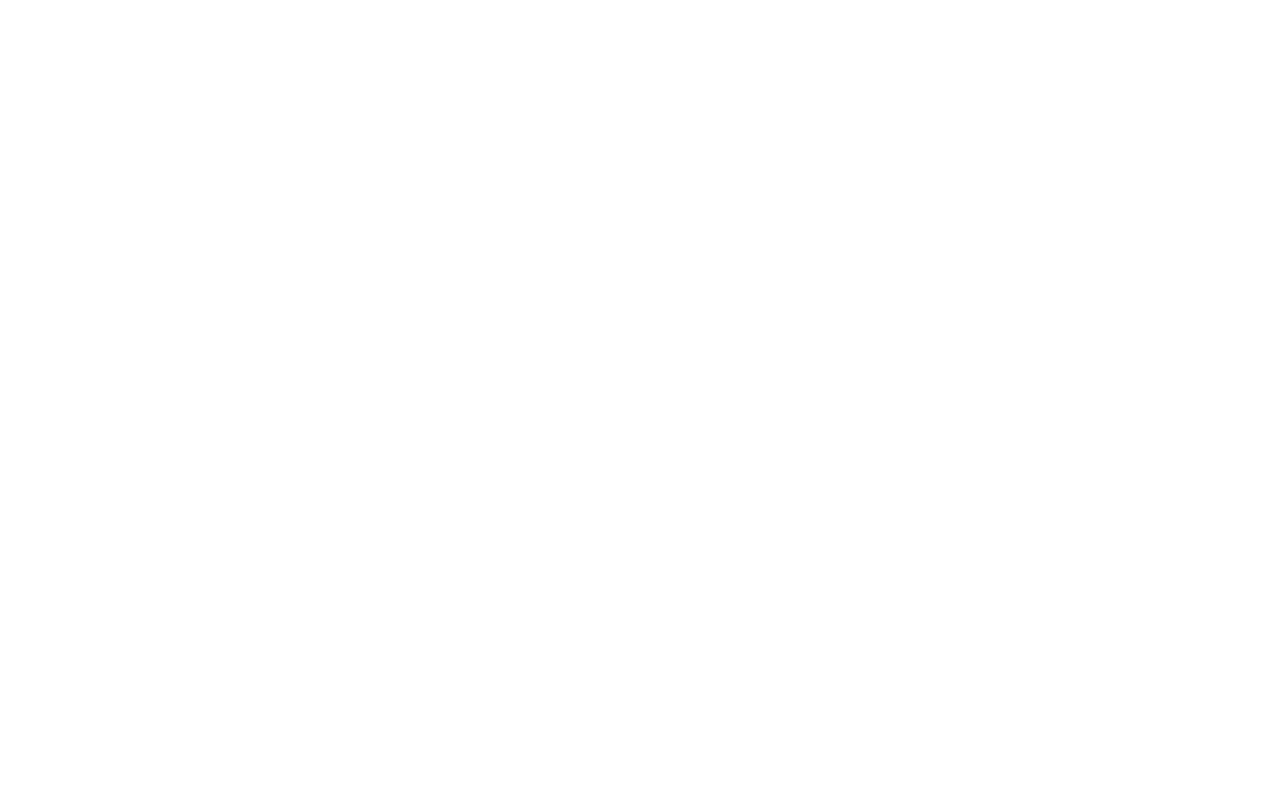
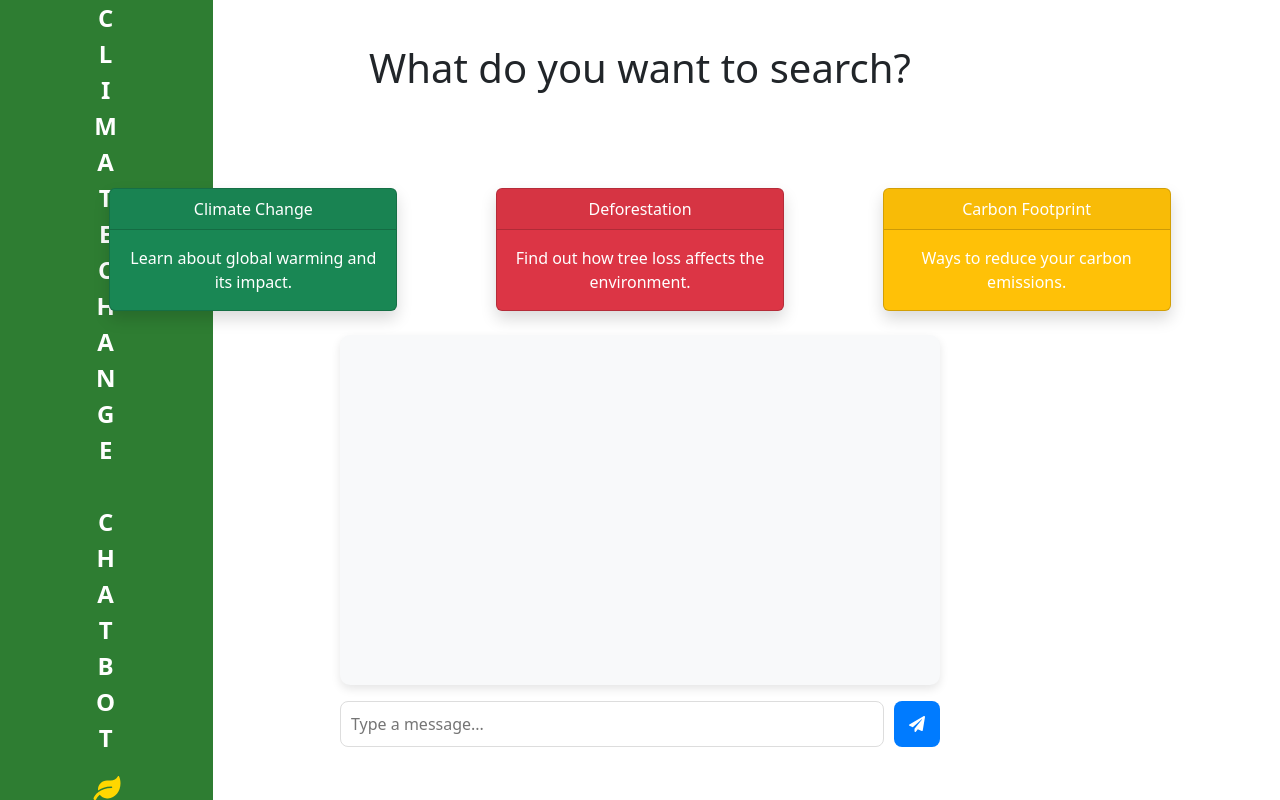
Before and after one commit to ShahxHussain/Climate-ActionHub-and-Assistance, a React (Create React App) app: page /climateassistant in a window 1280 px wide. Before the commit this address had no page. Built offline with nearby package versions, Linux system fonts and the light colour scheme.

Commit message:
climate assitant component added

```diff
--- a/package.json
+++ b/package.json
@@ -11,6 +11,7 @@
     "react": "^19.0.0",
     "react-bootstrap": "^2.10.9",
     "react-dom": "^19.0.0",
+    "react-icons": "^5.5.0",
     "react-router-dom": "^7.2.0",
     "react-scripts": "5.0.1",
     "web-vitals": "^2.1.4"
--- a/src/App.js
+++ b/src/App.js
@@ -3,6 +3,7 @@
 import {Routes, Route } from 'react-router-dom';
 import 'bootstrap/dist/css/bootstrap.min.css';
 import 'bootstrap/dist/css/bootstrap.css';
+import {Chatboty} from './ClimateAssitant/Chatbot';
 function App() {
   return (
     <>
@@ -10,6 +11,8 @@
   <Routes>
   <Route path='/' element={<LandingPage/>}></Route>
     <Route path='/selectoptions' element={<CardsPage/>}></Route>
+    <Route path='/climateassistant' element={<Chatboty/>}></Route>
+
   </Routes>
     </>
   );
--- a/src/Assets/CSS/CardsPage.css
+++ b/src/Assets/CSS/CardsPage.css
@@ -7,7 +7,10 @@
     overflow: hidden;
     transition: transform 0.3s ease-in-out, box-shadow 0.3s;
     animation: flipIn 1s ease-out;
+    height: 55vh;
 }
+
+
 
 .custom-card:hover {
     transform: scale(1.05);
--- a/src/CardsPage.js
+++ b/src/CardsPage.js
@@ -5,7 +5,7 @@
 import landingpage from './Assets/Images/landingpage.png';
 import climateactionhub from './Assets/Images/climateactionhub.png';
 import coralref from './Assets/Images/coralreef.png';
-
+import { Link } from 'react-router-dom';
 export function CardsPage() {
     return (
         <div className="cards-page-container">
@@ -56,7 +56,9 @@
                     </Card.Body>
                 </Card>
 
+
                 {/* Climate Assistant Card */}
+                <Link to="/climateassistant"  style={{textDecoration:'none'}}>
                 <Card border="warning" className="custom-card">
                     <Card.Header>Climate Assistant</Card.Header>
                     <Card.Body>
@@ -66,6 +68,7 @@
                         </Card.Text>
                     </Card.Body>
                 </Card>
+                </Link>
 
             </div>
         </div>
--- /dev/null
+++ b/src/ClimateAssitant/Chatbot.css
@@ -0,0 +1,99 @@
+/* Container for Chatbot */
+.chatbot-container {
+  width: 90%;
+  max-width: 1200px;
+  margin: auto;
+  padding: 20px;
+}
+
+/* Chat Box: fixed height and scrollable */
+.chat-box {
+  width: 100%;
+  max-width: 600px;
+  height: 350px;
+  overflow-y: auto;
+  padding: 15px;
+  background-color: #f8f9fa;
+  border-radius: 10px;
+  display: flex;
+  flex-direction: column;
+  box-shadow: 0px 4px 10px rgba(0, 0, 0, 0.1);
+}
+
+/* Chat Messages */
+.message {
+  max-width: 75%;
+  padding: 10px 15px;
+  margin: 8px;
+  border-radius: 12px;
+  font-size: 15px;
+}
+
+/* User messages: right aligned */
+.user {
+  align-self: flex-end;
+  background-color: #007bff;
+  color: white;
+  text-align: right;
+}
+
+/* Bot messages: left aligned */
+.bot {
+  align-self: flex-start;
+  background-color: #e9ecef;
+  color: black;
+  text-align: left;
+}
+
+/* Chat Input Section */
+.chat-input-container {
+  width: 100%;
+  max-width: 600px;
+  margin: auto;
+  display: flex;
+  gap: 10px;
+}
+
+.chat-input {
+  flex: 1;
+  padding: 10px;
+  border-radius: 8px;
+  border: 1px solid #ddd;
+}
+
+.send-button {
+  padding: 10px 15px;
+  border-radius: 8px;
+  background-color: #007bff;
+  color: white;
+  border: none;
+  display: flex;
+  align-items: center;
+  justify-content: center;
+}
+
+/* Responsive Adjustments */
+@media (max-width: 768px) {
+  .chat-box {
+    height: 300px;
+  }
+
+  .chat-input-container {
+    flex-direction: column;
+    width: 100%;
+  }
+
+  .chat-input {
+    width: 100%;
+  }
+
+  .send-button {
+    width: 100%;
+  }
+}
+
+/* Center Cards More */
+.card-custom {
+  width: 18rem;
+  text-align:center
+}
--- /dev/null
+++ b/src/ClimateAssitant/Chatbot.js
@@ -0,0 +1,93 @@
+import React, { useState, useRef, useEffect } from "react";
+import { Card, Button, Container, Row, Col } from "react-bootstrap";
+import { FaPaperPlane } from "react-icons/fa";
+import "../ClimateAssitant/Chatbot.css";
+import "bootstrap/dist/css/bootstrap.min.css";
+import Sidebar from "../ClimateAssitant/ChatbotSidebar";
+
+export function Chatboty() {
+  const [messages, setMessages] = useState([]);
+  const [input, setInput] = useState("");
+  const [counter, setCounter] = useState(0);
+  const chatBoxRef = useRef(null);
+
+  const botResponses = [
+    "Climate change is a serious issue affecting the planet.",
+    "Deforestation contributes to global warming.",
+    "Reducing plastic use helps keep oceans clean.",
+    "Renewable energy is the future for a sustainable world.",
+    "Recycling helps reduce waste and conserve resources.",
+  ];
+
+  // Auto-scroll to bottom when messages update
+  useEffect(() => {
+    if (chatBoxRef.current) {
+      chatBoxRef.current.scrollTop = chatBoxRef.current.scrollHeight;
+    }
+  }, [messages]);
+
+  const sendMessage = () => {
+    if (!input.trim()) return;
+
+    const userMessage = { text: input, sender: "user" };
+    const botMessage = {
+      text: botResponses[counter % botResponses.length],
+      sender: "bot"
+    };
+
+    setMessages([...messages, userMessage, botMessage]);
+    setInput("");
+    setCounter(counter + 1);
+  };
+
+  return (
+    <>
+      <Sidebar />
+      <Container fluid className="chatbot-container">
+        <h1 className="text-center my-4">What do you want to search?</h1>
+
+        {/* Climate-related Cards */}
+        <Row className="justify-content-center align-items-center mt-5 g-5">
+          {[
+            { title: "Climate Change", text: "Learn about global warming and its impact.", variant: "success" },
+            { title: "Deforestation", text: "Find out how tree loss affects the environment.", variant: "danger" },
+            { title: "Carbon Footprint", text: "Ways to reduce your carbon emissions.", variant: "warning" },
+          ].map((item, index) => (
+            <Col xs={12} sm={6} md={4} key={index} className="d-flex justify-content-center">
+              <Card bg={item.variant} text="white" className="shadow card-custom">
+                <Card.Header>{item.title}</Card.Header>
+                <Card.Body>
+                  <Card.Text>{item.text}</Card.Text>
+                </Card.Body>
+              </Card>
+            </Col>
+          ))}
+        </Row>
+
+        {/* Chatbox */}
+        <div ref={chatBoxRef} className="chat-box mt-4 mx-auto">
+          {messages.map((msg, index) => (
+            <div key={index} className={`message ${msg.sender}`}>
+              {msg.text}
+            </div>
+          ))}
+        </div>
+
+        {/* Chat Input */}
+        <div className="chat-input-container d-flex mt-3">
+          <input
+            type="text"
+            placeholder="Type a message..."
+            value={input}
+            onChange={(e) => setInput(e.target.value)}
+            onKeyDown={(e) => e.key === "Enter" && sendMessage()}
+            className="chat-input"
+          />
+          <Button onClick={sendMessage} className="send-button">
+            <FaPaperPlane />
+          </Button>
+        </div>
+      </Container>
+    </>
+  );
+}
--- /dev/null
+++ b/src/ClimateAssitant/ChatbotSidebar.css
@@ -0,0 +1,25 @@
+.sidebar {
+    width: 16.666%; /* col-md-2 */
+    height: 100vh;
+    background-color: #2e7d32; /* Eco-friendly green */
+    color: white;
+    display: flex;
+    justify-content: center;
+    align-items: center;
+    position: fixed;
+    left: 0;
+    top: 0;
+  }
+
+  .vertical-text {
+    font-size: 24px;
+    font-weight: bold;
+    letter-spacing: 2px;
+    text-align: center;
+  }
+
+  .leaf-icon {
+    font-size: 30px;
+    color: #ffd700; /* Gold color */
+    margin-top: 20px;
+  }
--- /dev/null
+++ b/src/ClimateAssitant/ChatbotSidebar.js
@@ -0,0 +1,21 @@
+import React from "react";
+import { Container } from "react-bootstrap";
+import { FaLeaf } from "react-icons/fa"; // Leaf icon for eco theme
+import "../ClimateAssitant/ChatbotSidebar.css"; // Import custom CSS
+
+const Sidebar = () => {
+  return (
+    <div className="sidebar">
+      <Container className="d-flex flex-column align-items-center justify-content-center h-100">
+        <div className="vertical-text">
+            C<br/>L<br/>I<br />M<br />A<br />T<br />E<br />
+            C<br/>H<br/>A<br />N<br />G<br />E<br /><br/>
+          C<br />H<br />A<br />T<br />B<br />O<br />T
+        </div>
+        <FaLeaf className="leaf-icon" />
+      </Container>
+    </div>
+  );
+};
+
+export default Sidebar;
```
Also changed, not shown: 1 other file (tests, documents, lock files or other folders).
